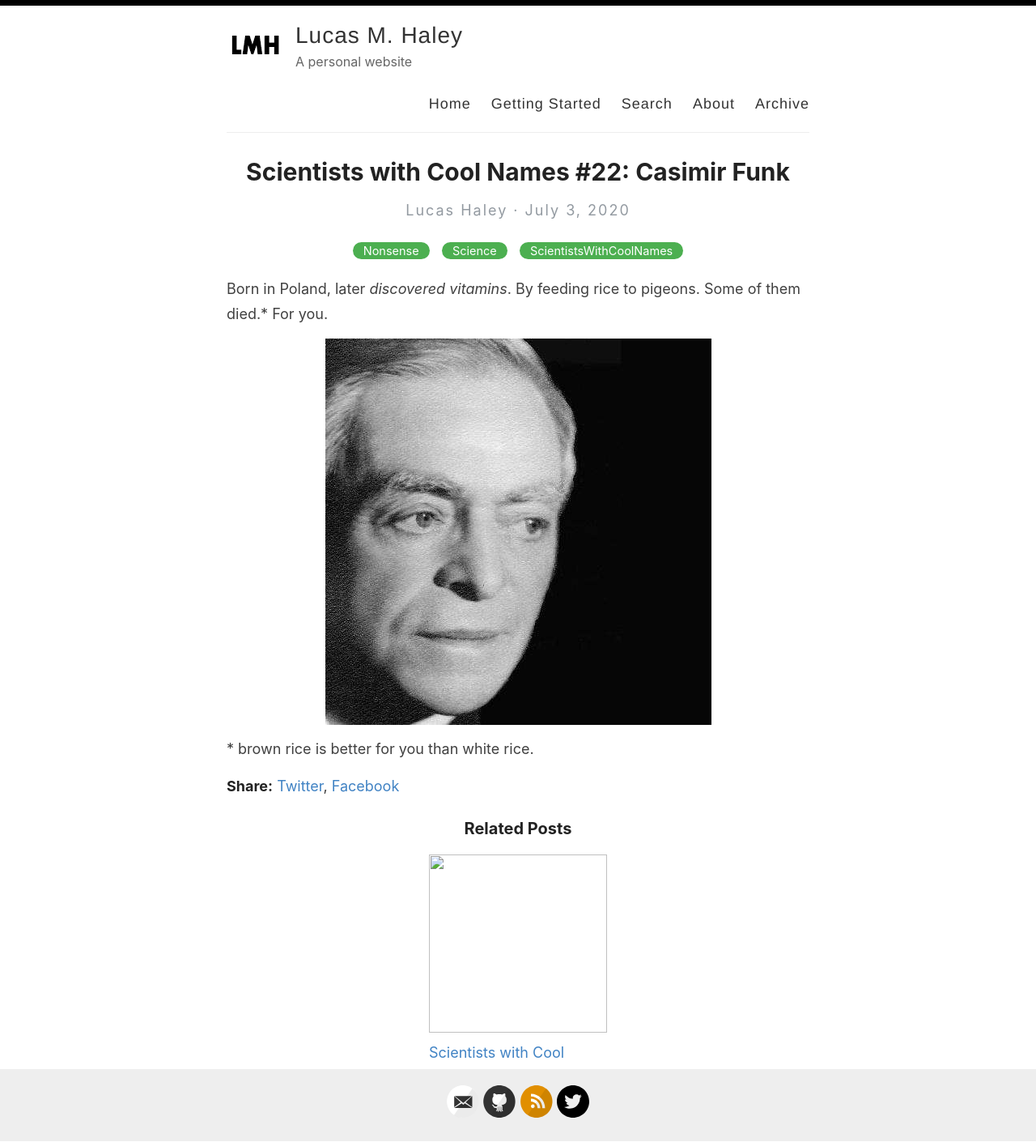
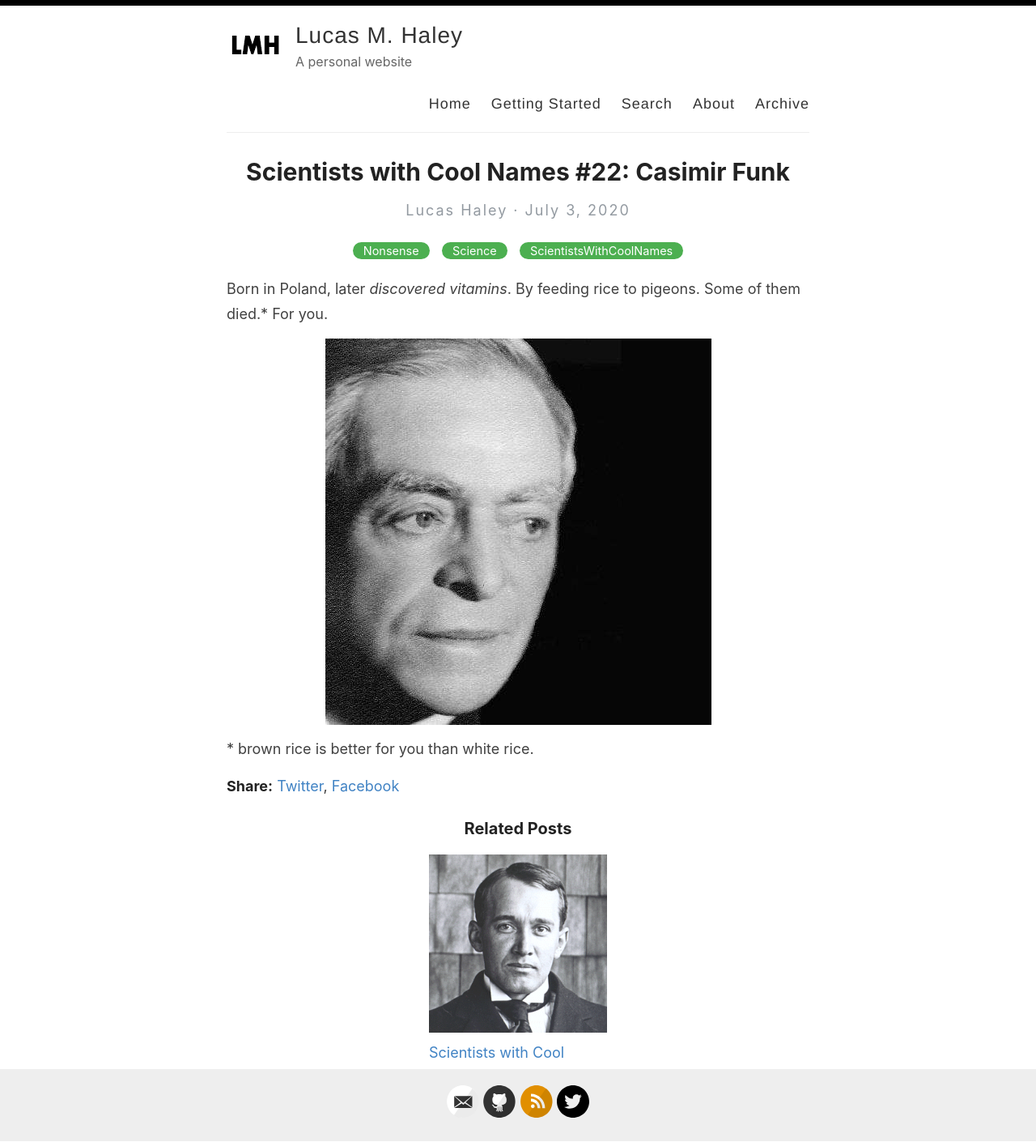
Before and after one commit to lucashaley/lucashaley.github.io, a Jekyll site: the page built from _posts/2020-07-03-scientists-with-cool-names-22-casimir-funk.md, in a window 1280 px wide. Shown: the whole page at 81% size. Built offline with Jekyll 4.4.1, drawn with Linux system fonts in a browser that asks for light colours.

Commit message:
Fixing related

```diff
--- a/_layouts/post.html
+++ b/_layouts/post.html
@@ -42,8 +42,11 @@ layout: default
     {% for similar_page in similar_pages %}
       {% assign similar = site.posts | where: 'path', similar_page | first %}
         <div style="display: block; width: 220px; height: 220px;">
-          <img style="width: 220px; height: 220px;" src="{{ post.splash | relative_url }}">
-          <a href="{{site.baseurl}}{{ similar.url }}">{{ similar.title }}: {{ similar.excerpt | truncate: 20 }}</a>
+          <a href="{{site.baseurl}}{{ similar.url }}">
+            <img style="width: 220px; height: 220px;" src="{{ similar.splash | relative_url }}">
+            {{ similar.title }}
+            {{ similar.excerpt | truncate: 20 }}
+          </a>
         </div>
     {% endfor %}
     </div>
```
